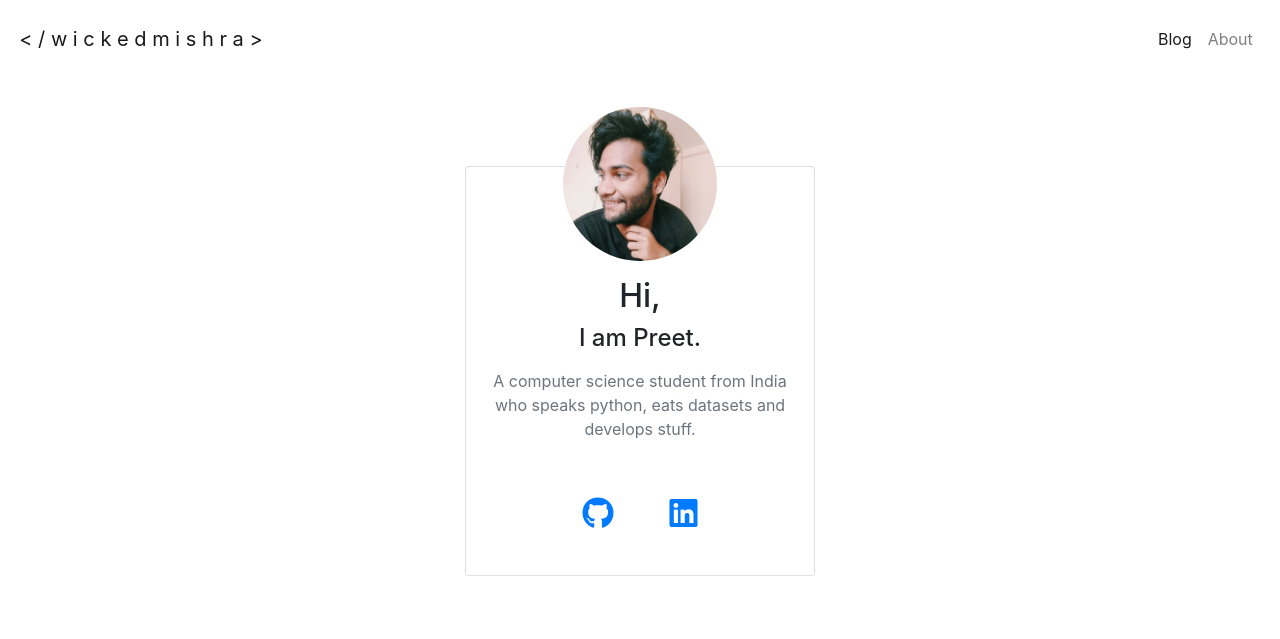
After one commit to preetmishra/dlog, a Django app: page /about/ in a window 1280 px wide. The commit adds this page. Shown: the top 639 px of the page. Run offline with Django 3.2, Linux system fonts and the light colour scheme; some libraries are stand-ins or nearby versions.

Commit message:
Tweak UI

```diff
--- a/post/urls.py
+++ b/post/urls.py
@@ -5,6 +5,7 @@ app_name = 'post'
 
 urlpatterns = [
     path('', views.IndexView.as_view(), name='index'),
+    path('about/', views.AboutView.as_view(), name='about'),
     path('post/<str:slug>/', views.PostDetailView.as_view(), name='post-detail'),
     path('tag/<str:slug>/', views.FilterByTagView.as_view(), name='filter-by-tag'),
 ]
--- a/post/views.py
+++ b/post/views.py
@@ -41,3 +41,6 @@ class FilterByTagView(TemplateView):
         return render(request, self.template_name, {'entries': entries,
                                                     'tag_list': tag_list,
                                                     'tag_selected': tag})
+
+class AboutView(TemplateView):
+    template_name = 'post/about.html'
--- a/static/css/main.css
+++ b/static/css/main.css
@@ -3,6 +3,14 @@
     margin: 0;
 }
 
+a:hover{
+    text-decoration: none;
+}
+
 #entry_title{
     color: black;
 }
+
+.navbar{
+    padding: 1.2rem;
+}
--- a/templates/base.html
+++ b/templates/base.html
@@ -14,7 +14,7 @@
     <link rel="stylesheet" href="https://stackpath.bootstrapcdn.com/bootstrap/4.3.1/css/bootstrap.min.css"
         integrity="sha384-ggOyR0iXCbMQv3Xipma34MD+dH/1fQ784/j6cY/iJTQUOhcWr7x9JvoRxT2MZw1T" crossorigin="anonymous">
     <!-- Favicon -->
-    <!-- <link rel="shortcut icon" type="image/x-icon" href="{% static 'favicon/favicon.ico' %}"> -->
+    <link rel="shortcut icon" type="image/x-icon" href="{% static 'favicon/favicon.ico' %}">
     <link rel="stylesheet" href="{% static 'css/main.css' %}">
     <title>
         {% block title %} {% endblock title %}
@@ -29,7 +29,7 @@
 
     <!-- Navigation bar -->
     <nav class="navbar navbar-expand-md navbar-light">
-        <a class="navbar-brand navbarlink" href="{% url 'post:index' %}">wickedmishra</a>
+        <a class="navbar-brand navbarlink" href="{% url 'post:index' %}">< / w i c k e d m i s h r a ></a>
         <!-- For navbar collapse -->
         <button class="navbar-toggler" type="button" data-toggle="collapse" data-target="#navbarSupportedContent">
             <span><i class="fas fa-bars" id="navbartoggle"></i></span>
@@ -38,10 +38,10 @@
         <div class="collapse navbar-collapse" id="navbarSupportedContent">
             <ul class="navbar-nav ml-auto">
                 <li class="nav-item">
-                    <a class="nav-link navbarlink active" href="{% url 'post:index' %}">blog</a>
+                    <a class="nav-link navbarlink active" href="{% url 'post:index' %}">Blog</a>
                 </li>
                 <li class="nav-item">
-                    <a class="nav-link navbarlink" href="#">about</a>
+                    <a class="nav-link navbarlink" href="{% url 'post:about' %}">About</a>
                 </li>
             </ul>
         </div>
--- /dev/null
+++ b/templates/post/about.html
@@ -0,0 +1,46 @@
+{% extends 'base.html' %}
+
+{% block title %} About {% endblock title %}
+
+{% block body_block %}
+
+<div class="container my-4">
+    <div class="row py-3">
+        <div class="col-md-4"></div>
+        <div class="col-md-4 my-5">
+            <div class="card">
+                <div class="card-body text-center">
+                    <div>
+                        <img src="\static\imgs\img.jpeg" class="img-fluid rounded-circle mb-2" alt=""
+                            style="width: 50%; margin-top:-80px;">
+                    </div>
+                    <div class="mt-2">
+                        <h2>Hi, </h2>
+                        <h4>I am Preet.</h4>
+                    </div>
+                    <div class="text-muted my-2 py-2">
+                        <p>
+                            A computer science student from India who speaks python, eats datasets and develops stuff.
+                        </p>
+                    </div>
+                    <div class="d-flex flex-row justify-content-center">
+                        <div class="p-4">
+                            <a href="https://github.com/preetmishra" target="_blank">
+                                <i class="fab fa-github fa-2x"></i>
+                            </a>
+                        </div>
+                        <div class="p-1"></div>
+                        <div class="p-4">
+                            <a href="https://www.linkedin.com/in/preetmishra/" target="_blank">
+                                <i class="fab fa-linkedin fa-2x"></i>
+                            </a>
+                        </div>
+                    </div>
+                </div>
+            </div>
+        </div>
+        <div class="col-md-4"></div>
+    </div>
+</div>
+
+{% endblock body_block %}
```
Also changed, not shown: templates/post/index.html (+2 -5 lines), static/favicon/favicon.ico (added), static/imgs/img.jpeg (added).
